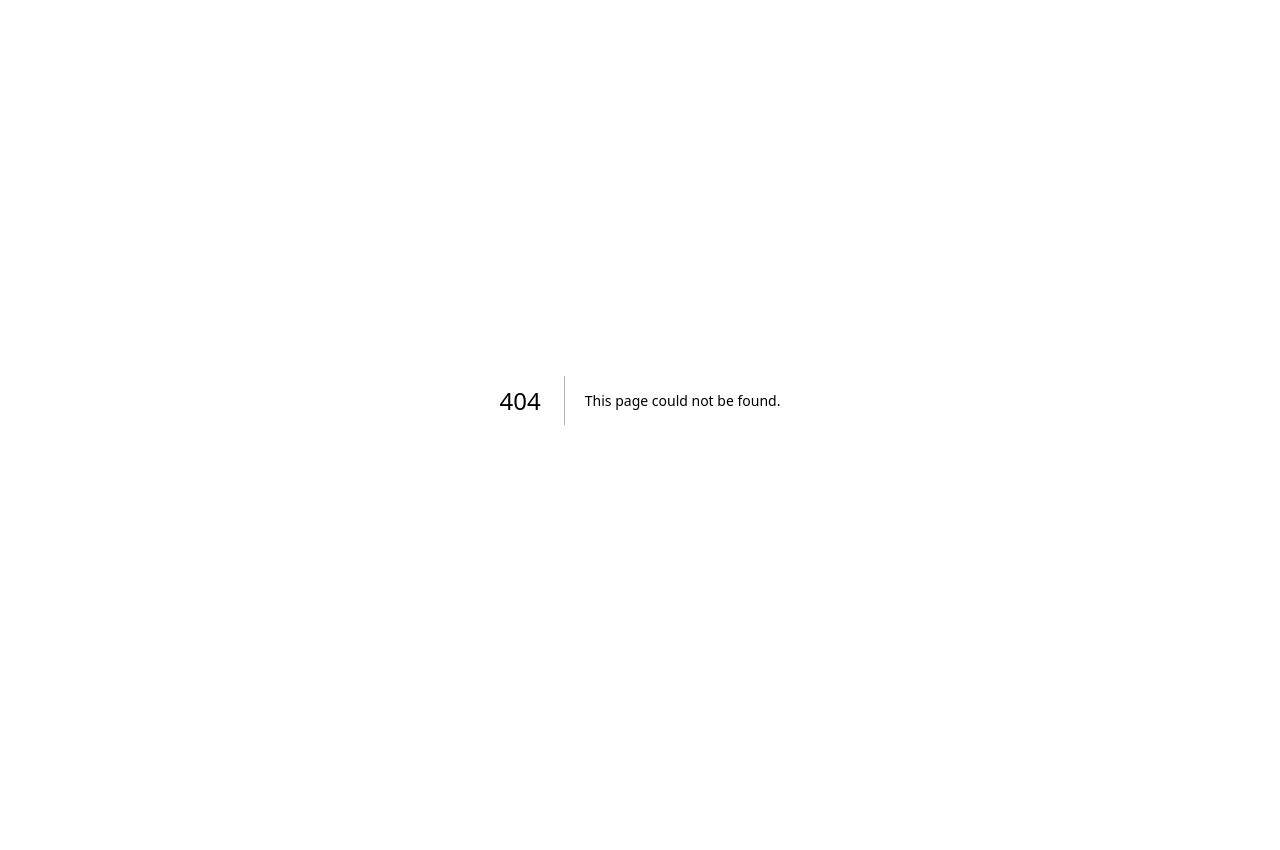
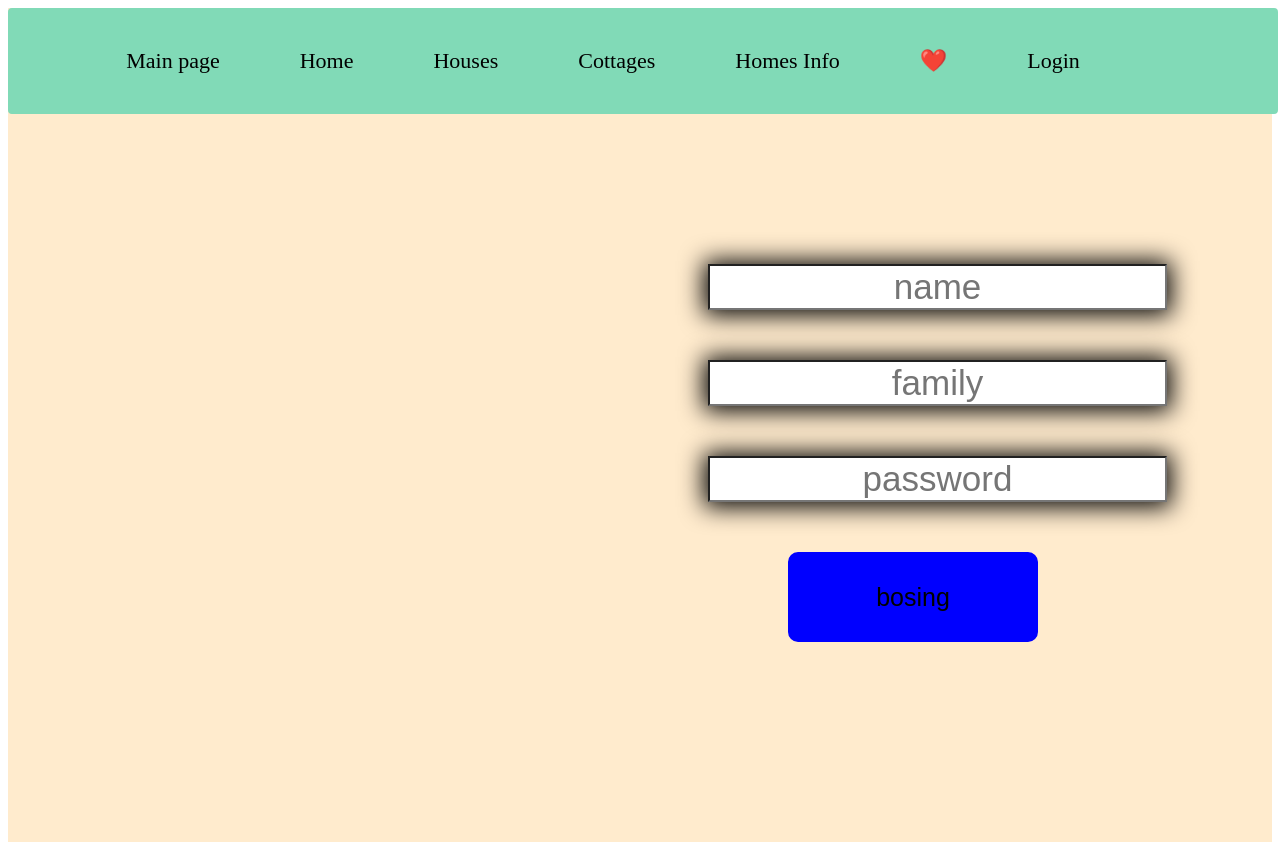
Before and after one commit to p6vonbek/imtixxon, a Next.js app: page /Login in a window 1280 px wide. Before the commit this address had no page. Before the commit the page ends 800 px from the top, so only its background shows below. Built offline with nearby package versions, Linux system fonts and the light colour scheme.

Commit message:
changes tsx

```diff
--- a/pages/Header.tsx
+++ b/pages/Header.tsx
@@ -13,6 +13,7 @@ const Header:FC=()=>{
             <Link className={Styles.link}  href={'/Cottages'}>Cottages</Link>
             <Link className={Styles.link}  href={'/HomesInfo'}>Homes Info</Link>
             <Link className={Styles.link}  href={'/Like'}>❤️</Link>
+            <Link className={Styles.link}  href={'/Login'}>Login</Link>
         </nav>
     </header>
 }
--- a/pages/Hedrs/Headrs.module.scss
+++ b/pages/Hedrs/Headrs.module.scss
@@ -7,7 +7,6 @@
     background-color: rgb(129, 218, 183);
     width: 100%;
     height: 100px;
-    padding: 1px;
     .link{
         text-decoration: none;
         color: black;
--- /dev/null
+++ b/pages/Login.tsx
@@ -0,0 +1,19 @@
+import { NextPage } from "next";
+import Header from "./Header";
+
+
+const Login:NextPage=()=>{
+return(
+    <header style={{backgroundColor:'blanchedalmond'}}>
+        <Header/>
+        <div >
+            <input placeholder="name"  type="text"  style={{fontSize:'35px',textAlign:"center", marginLeft:'700px',marginTop:'150px',boxShadow:'0px 1px 24px 4px'}}/><br />
+            <input placeholder="family" type="text"  style={{fontSize:'35px',textAlign:"center", marginLeft:'700px',marginTop:'50px',boxShadow:'0px 1px 24px 4px'}}/><br />
+            <input placeholder="password" type="text"  style={{fontSize:'35px',textAlign:"center", marginLeft:'700px',marginTop:'50px',boxShadow:'0px 1px 24px 4px'}}/><br />
+            <button style={{fontSize:'25px',textAlign:"center",border:'3px solid blue',backgroundColor:'blue',borderRadius:'10px',marginBottom:'200px', marginLeft:'780px',marginTop:'50px',width:'250px',height:'90px'}}>bosing</button><br />
+        </div>
+    </header>
+)
+}
+
+export default Login
```
Also changed, not shown: pages/Home.tsx (+6 -7 lines).
